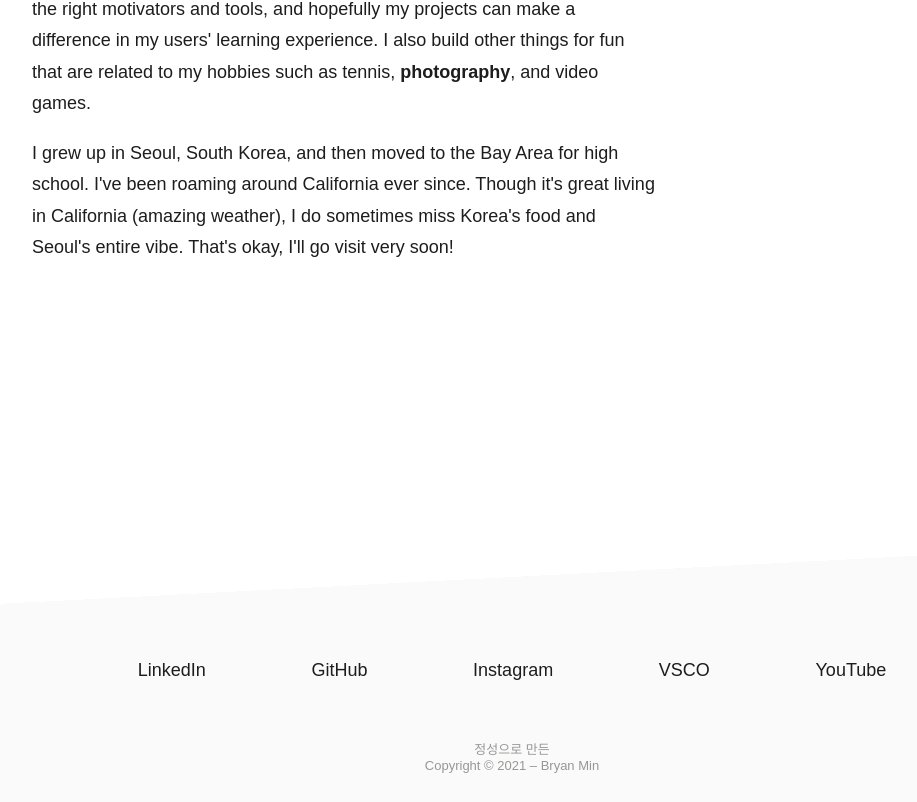
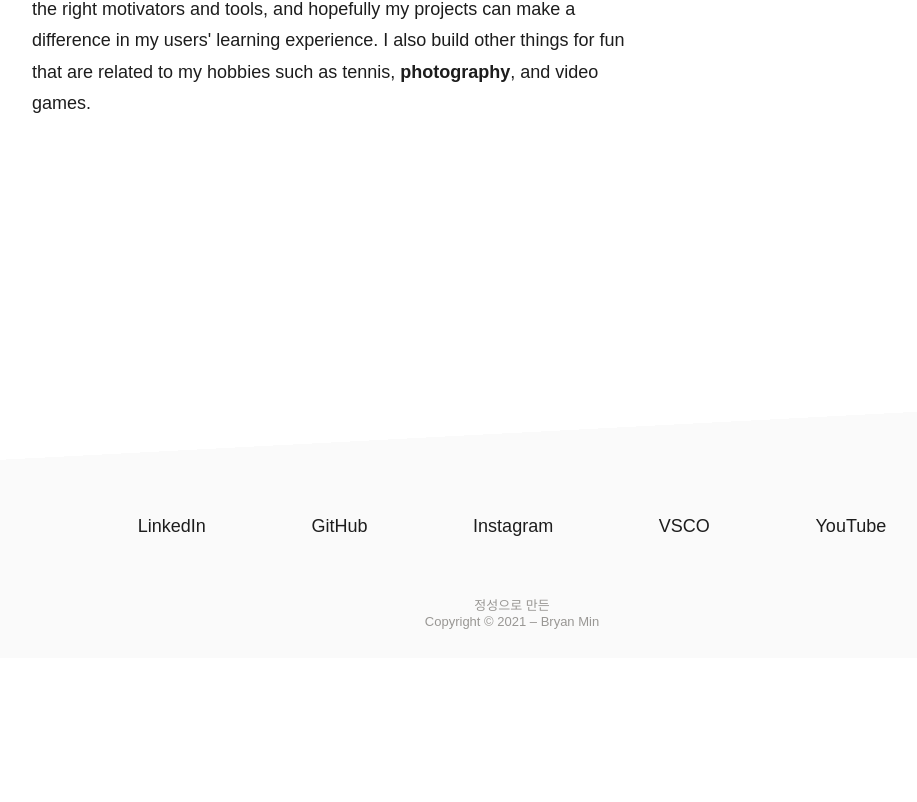
Before and after one commit to bdhmin/portfolio, a React (Create React App) app: page / in a window 1280 px wide. Shown: the part 1110-1912 px from the top of the page, without its empty margins (128-1045 px from the left). After the commit the page ends 1768 px from the top, so only its background shows below. Built offline with nearby package versions, Linux system fonts and the light colour scheme; no server answers; a web font is replaced by a local one.

Commit message:
Adjusted about page

```diff
--- a/src/App/About/about.js
+++ b/src/App/About/about.js
@@ -25,11 +25,11 @@ function About() {
             {/* <p>
               I began my creative journey with a curiosity for what aesthetics means to me. Along the way, I became inspired by the minimalist era, and I now strive to produce work that is clean yet deep in emotion.
             </p> */}
-            <p>
-              {/* I'm a developer who loves to build tools that improve the traits of the user using it—traits like productivity, knowledge in a particular field, or even tennis.  */}
+            {/* <p>
+              I'm a developer who loves to build tools that improve the traits of the user using it—traits like productivity, knowledge in a particular field, or even tennis.
               I grew up in Seoul, South Korea, and then moved to the Bay Area for high school. I've been roaming around California ever since.
-              Though it's great living in California (amazing weather), I do sometimes miss Korea's food and Seoul's entire vibe. That's okay, I'll go visit very soon!
-            </p>
+              Though it's great living in California (amazing weather), I do sometimes miss Korean food and Seoul's entire vibe. That's okay, I'll go visit very soon!
+            </p> */}
             {/* <p>
               Scroll up to see my <b>live status</b>! If you want to learn how I did this, <Link to="/docs/live-status"><u>click here</u></Link>.
             </p> */}
```
